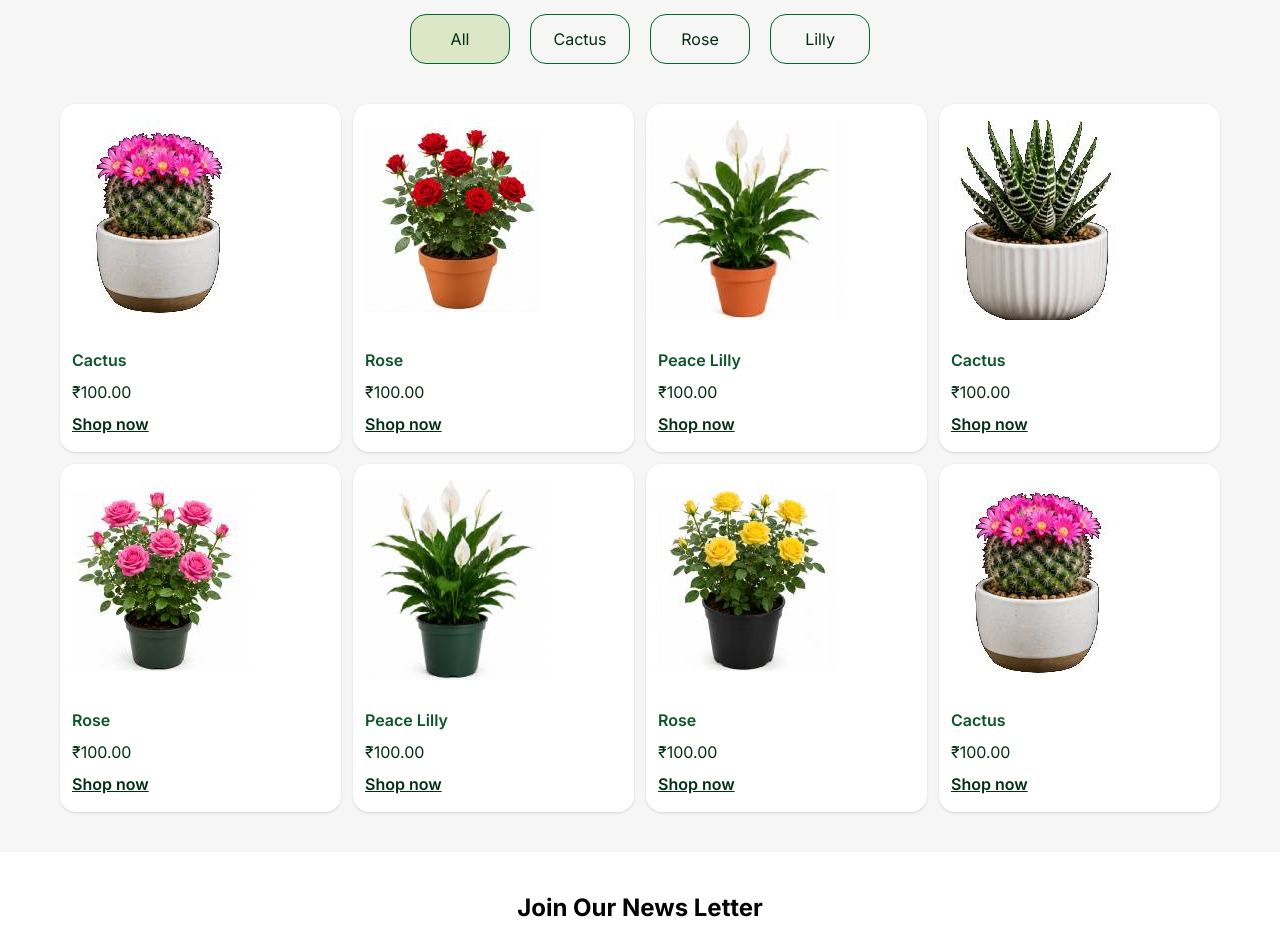
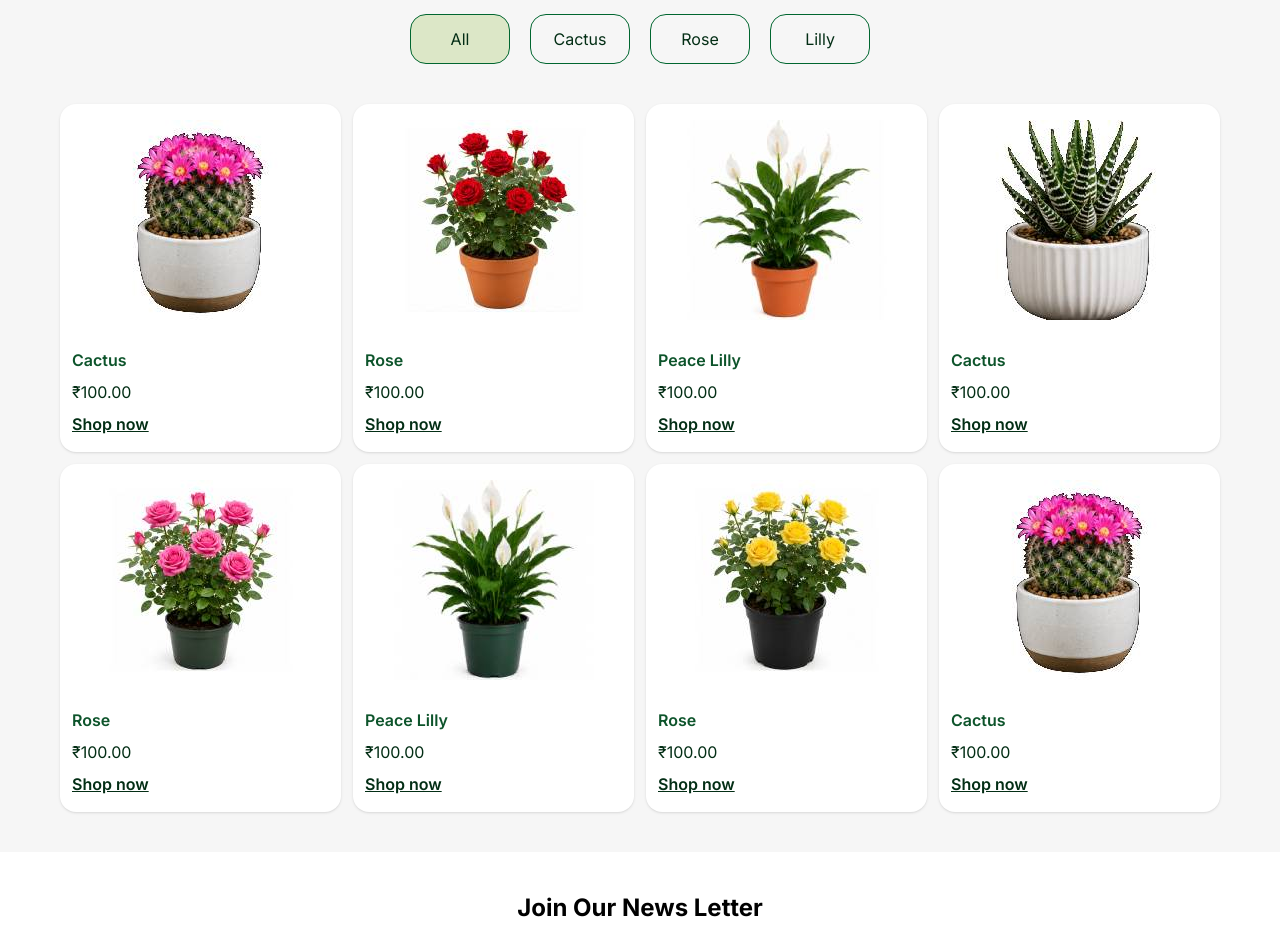
Before and after one commit to Tamil-Gracy/Greenden, a website: page products.html in a window 1280 px wide. Shown: the part 170-1097 px from the top of the page. Drawn offline with Linux system fonts and the light colour scheme.

Commit message:
Styles added

```diff
--- a/products.html
+++ b/products.html
@@ -41,8 +41,8 @@
             <li><a href="#" class="border hover:bg-[#dce7c7] border-green-800 rounded-2xl p-3 inline-block w-auto md:w-[100px]">Lilly</a></li>
         </ul>
         <div class="products grid grid-cols-2 md:grid-cols-4 gap-3 mt-10">
-            <div class="product_card shadow rounded-2xl  bg-[#fff] transition-transform duration-300 hover:scale-105 cursor-pointer">
-                <img src="./images/cactus1.jpg" alt="Cactus" class="mb-4 mt-4 transition-transform duration-300 hover:scale-110">
+             <div class="product_card shadow rounded-2xl  bg-[#fff] transition-transform duration-300 hover:scale-105 cursor-pointer">
+                <img src="./images/cactus1.jpg" alt="Cactus" class="p-4 transition-transform duration-300 hover:scale-110 mx-auto block">
                 <div class="details h-25 p-3 mb-4">
                 <p class="mb-2 text-green-900 font-semibold">Cactus</p>
                 <p class="mb-2">₹100.00</p>
@@ -50,7 +50,7 @@
                 </div>
             </div>
             <div class="product_card shadow rounded-2xl  bg-[#fff] transition-transform duration-300 hover:scale-105 cursor-pointer">
-                <img src="./images/rose2.jpg" alt="Rose" class="mb-4 mt-4 transition-transform duration-300 hover:scale-110">
+                <img src="./images/rose2.jpg" alt="Rose" class="p-4 transition-transform duration-300 hover:scale-110 mx-auto block">
                 <div class="details h-25 p-3 mb-4">
                <p class="mb-2 text-green-900 font-semibold">Rose</p>
                 <p class="mb-2">₹100.00</p>
@@ -59,7 +59,7 @@
             </div>
             </div>
             <div class="product_card shadow rounded-2xl  bg-[#fff] transition-transform duration-300 hover:scale-105 cursor-pointer">
-                <img src="./images/lilly1.jpg" alt="lilly" class="mb-4 mt-4 transition-transform duration-300 hover:scale-110">
+                <img src="./images/lilly1.jpg" alt="lilly" class="p-4 transition-transform duration-300 hover:scale-110 mx-auto block">
                 <div class="details h-25 p-3 mb-4">
                <p class="mb-2 text-green-900 font-semibold">Peace Lilly</p>
                 <p class="mb-2">₹100.00</p>
@@ -67,7 +67,7 @@
             </div>
             </div>
              <div class="product_card shadow rounded-2xl  bg-[#fff] transition-transform duration-300 hover:scale-105 cursor-pointer">
-                <img src="./images/cactus2.jpg" alt="Cactus" class="mb-4 mt-4 transition-transform duration-300 hover:scale-110">
+                <img src="./images/cactus2.jpg" alt="Cactus" class="p-4 transition-transform duration-300 hover:scale-110 mx-auto block">
                 <div class="details h-25 p-3 mb-4">
                 <p class="mb-2 text-green-900 font-semibold">Cactus</p>
                 <p class="mb-2">₹100.00</p>
@@ -75,7 +75,7 @@
             </div>
             </div>
            <div class="product_card shadow rounded-2xl  bg-[#fff] transition-transform duration-300 hover:scale-105 cursor-pointer">
-                <img src="./images/rose1.jpg" alt="Rose" class="mb-4 mt-4 transition-transform duration-300 hover:scale-110">
+                <img src="./images/rose1.jpg" alt="Rose" class="p-4 transition-transform duration-300 hover:scale-110 mx-auto block">
                 <div class="details h-25 p-3 mb-4">
                 <p class="mb-2 text-green-900 font-semibold">Rose</p>
                 <p class="mb-2">₹100.00</p>
@@ -83,26 +83,27 @@
             </div>
         </div>
            <div class="product_card  shadow rounded-2xl  bg-[#fff] transition-transform duration-300 hover:scale-105 cursor-pointer">
-                <img src="./images/lilly2.jpg" alt="Lilly" class="mb-4 mt-4 transition-transform duration-300 hover:scale-110">
+                <img src="./images/lilly2.jpg" alt="Lilly" class="p-4 transition-transform duration-300 hover:scale-110 mx-auto block">
                 <div class="details h-25 p-3 mb-4">
                <p class="mb-2 text-green-900 font-semibold">Peace Lilly</p>
                 <p class="mb-2">₹100.00</p>
                 <a href="#" class="underline font-semibold hover:text-green-800">Shop now</a>
             </div></div>
           <div class="product_card shadow rounded-2xl  bg-[#fff] transition-transform duration-300 hover:scale-105 cursor-pointer">
-                <img src="./images/rose3.jpg" alt="Rose" class="mb-4 mt-4 transition-transform duration-300 hover:scale-110">
+                <img src="./images/rose3.jpg" alt="Rose" class="p-4 transition-transform duration-300 hover:scale-110 mx-auto block">
                 <div class="details h-25 p-3 mb-4">
                 <p class="mb-2 text-green-900 font-semibold">Rose</p>
                 <p class="mb-2">₹100.00</p>
                 <a href="#" class="underline font-semibold hover:text-green-800">Shop now</a>
             </div></div>
            <div class="product_card shadow rounded-2xl  bg-[#fff] transition-transform duration-300 hover:scale-105 cursor-pointer">
-                <img src="./images/cactus1.jpg" alt="Cactus" class="mb-4 mt-4 transition-transform duration-300 hover:scale-110">
+                <img src="./images/cactus1.jpg" alt="Cactus" class="p-4 transition-transform duration-300 hover:scale-110 mx-auto block">
                 <div class="details h-25 p-3 mb-4">
                 <p class="mb-2 text-green-900 font-semibold">Cactus</p>
                 <p class="mb-2">₹100.00</p>
                 <a href="#" class="underline font-semibold hover:text-green-800">Shop now</a>
-            </div></div>
+            </div>
+        </div>
         </div>
         </div>
     </section>
```
Also changed, not shown: index.html (+2 -1 lines).
